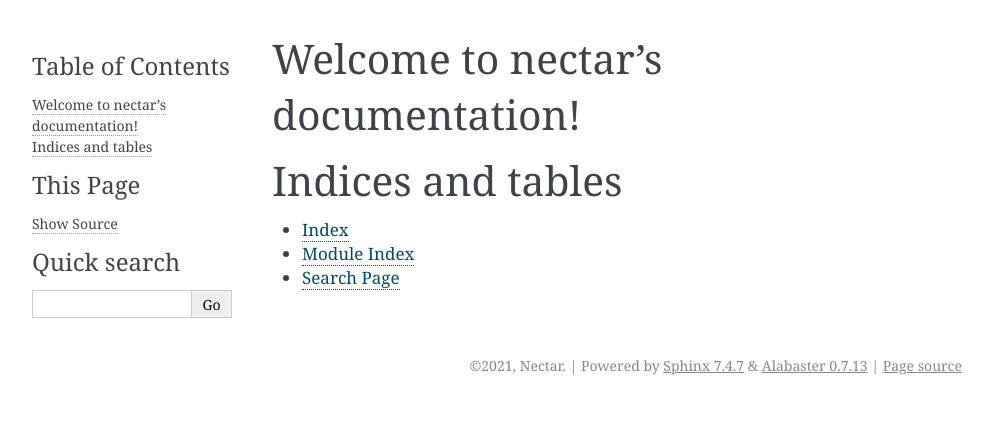
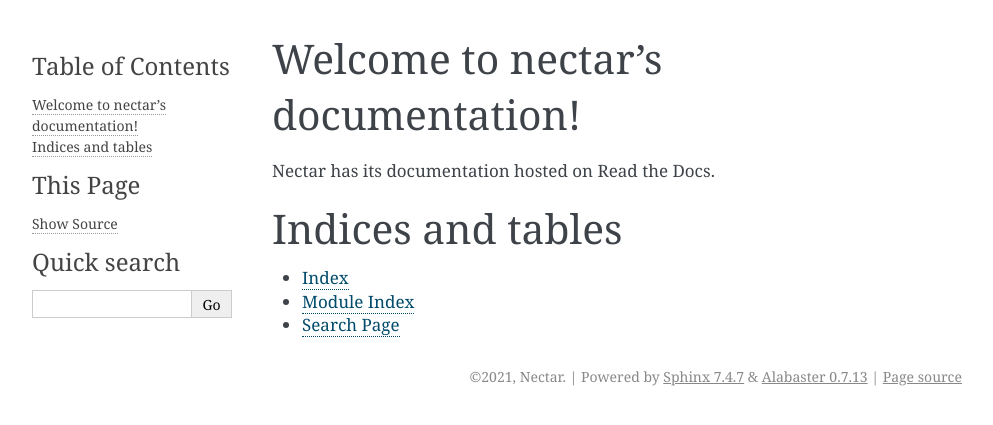
Before and after one commit to nectar-ai/nectar, a Sphinx documentation site: the page built from docs/source/index.rst, in a window 1280 px wide. Shown: the top 425 px of the page, without its empty margins (148-1141 px from the left). Built offline with Sphinx 7.4.7, drawn with Linux system fonts in a browser that asks for light colours.

Commit message:
Move documentation to ReadTheDocs.

```diff
--- a/docs/source/index.rst
+++ b/docs/source/index.rst
@@ -5,6 +5,8 @@
 
 Welcome to nectar's documentation!
 ==================================
+
+Nectar has its documentation hosted on Read the Docs.
 
 .. toctree::
    :maxdepth: 2
```
